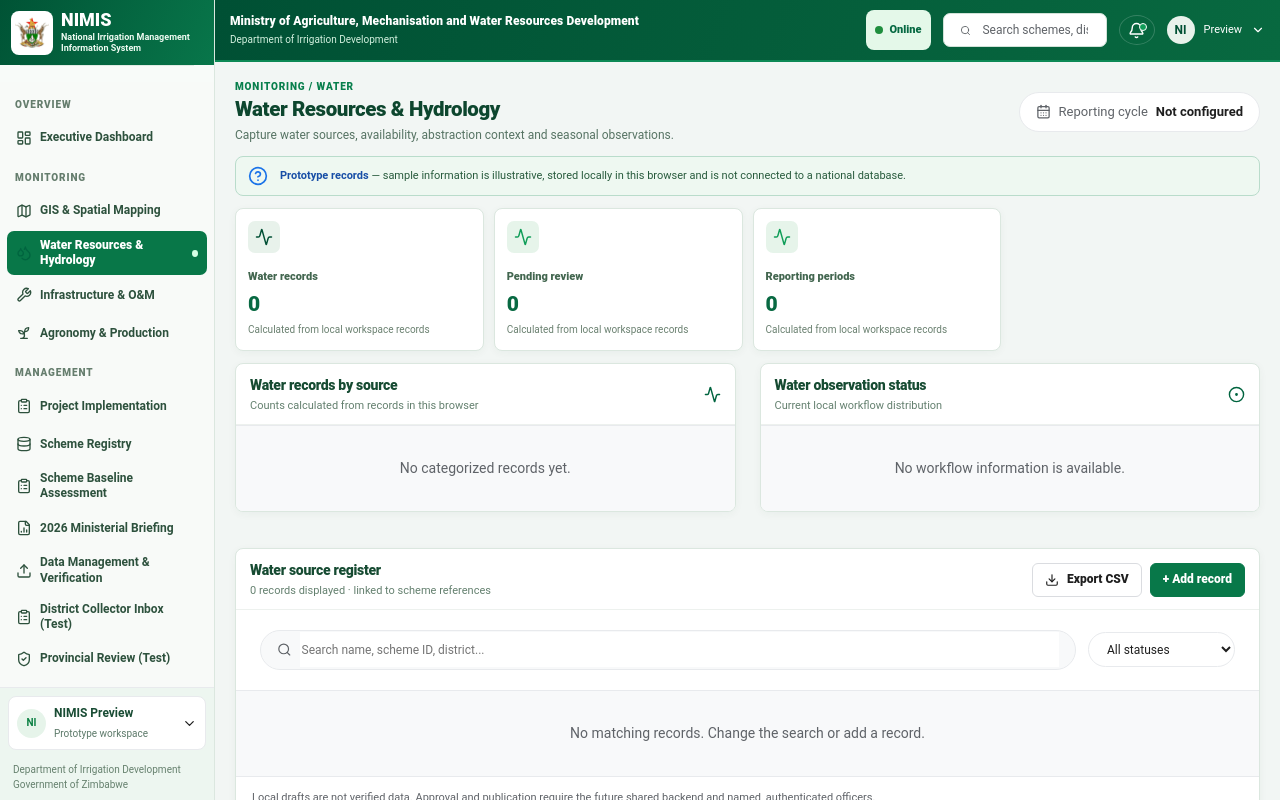
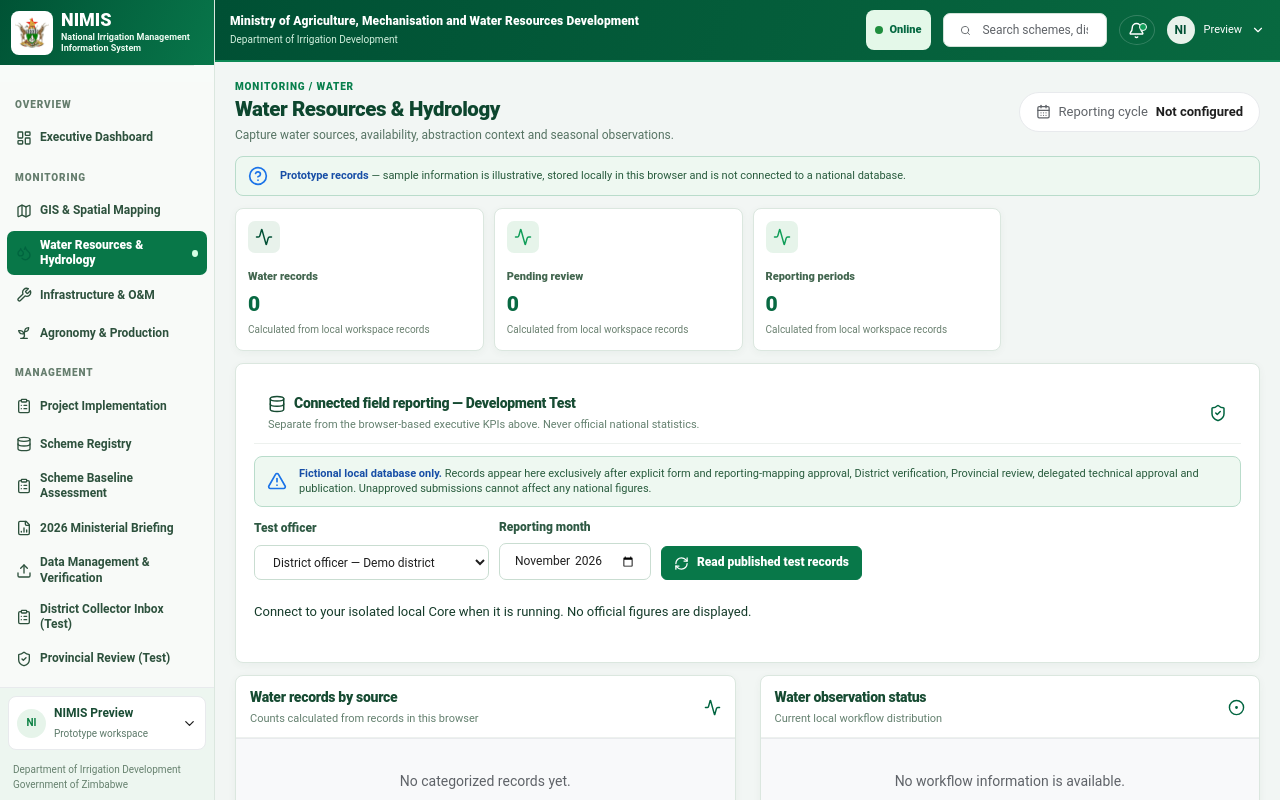
Before and after one commit to CipherBloom07/NIMIS, a React (Vite) app: page / in a window 1280 px wide. Both pictures are taken after a click on the button "Water Resources & Hydrology". Shown: the top 800 px of the page. Built offline with nearby package versions, Linux system fonts and the light colour scheme.

Commit message:
Display Core-published collector observations directly inside NIMIS water, infrastructure, agronomy and project modules

```diff
--- a/src/App.jsx
+++ b/src/App.jsx
@@ -255,6 +255,13 @@ function ModulePage({id}) {
     <div className="data-note"><CircleHelp size={15}/><span><strong>Prototype records</strong> — sample information is illustrative, stored locally in this browser and is not connected to a national database.</span></div>
     <div className="kpi-grid module-kpis">{m.cards.map(([title],i)=><div className="kpi-card" key={title}><div className="kpi-top"><span className={`kpi-icon ${['green','gold','blue'][i]}`}><Activity size={18}/></span></div><div className="kpi-label">{title}</div><div className="kpi-value">{moduleStats[i].toLocaleString()}</div><div className="kpi-note">Calculated from local workspace records</div></div>)}</div>
     {id==='gis'&&<section className="panel gis-map-panel"><div className="panel-head"><div><h2>National scheme map</h2><p>Pan, zoom and select a point to inspect the illustrative scheme record.</p></div><span className="map-layer-label">OpenStreetMap · Street layer</span></div><ZimbabweMap/></section>}
+    {import.meta.env.DEV&&['water','infrastructure','agronomy','projects'].includes(id)&&
+      <PublishedFieldPreview moduleFilter={{
+        water:['water_resources'],
+        infrastructure:['infrastructure','operations_maintenance'],
+        agronomy:['agronomy'],
+        projects:['projects']
+      }[id]}/>}
     <ModuleInsights id={id} records={records}/>
     <section className="panel schemes-panel">
       <div className="panel-head"><div><h2>{recordTitle}</h2><p>{filtered.length} records displayed · linked to scheme references</p></div><div className="panel-actions"><button className="ghost-btn" onClick={exportCsv}><Download size={14}/> Export CSV</button><button className="reg-primary" onClick={openNew}>+ Add record</button></div></div>
```
